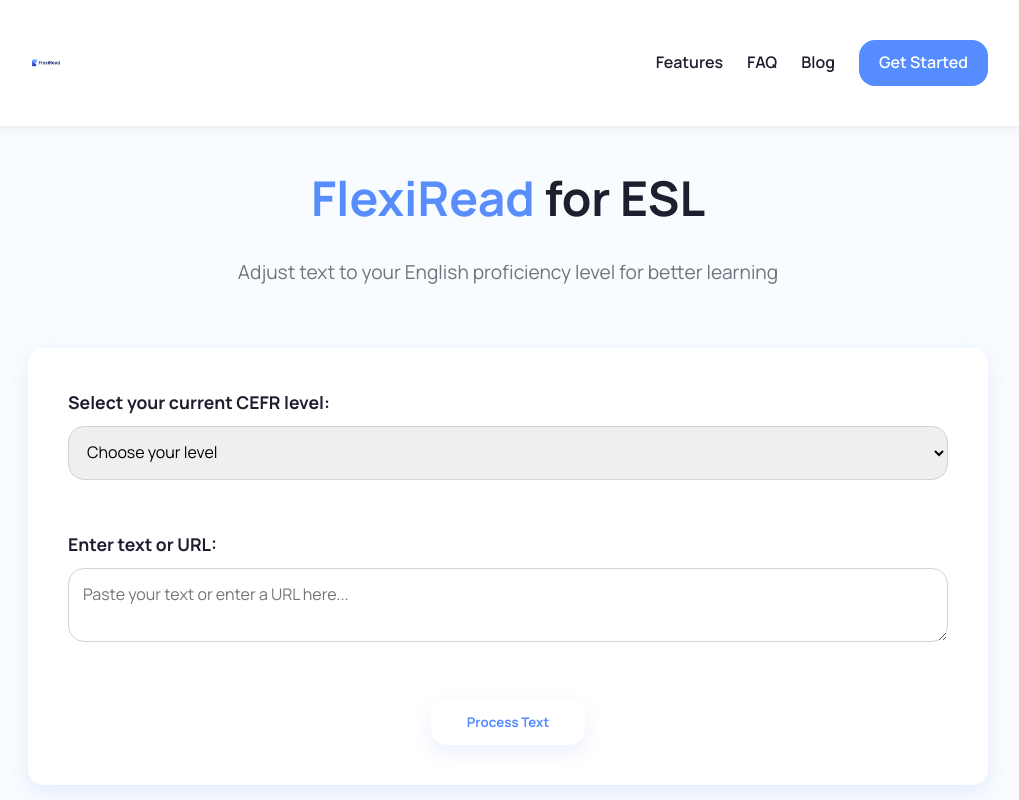
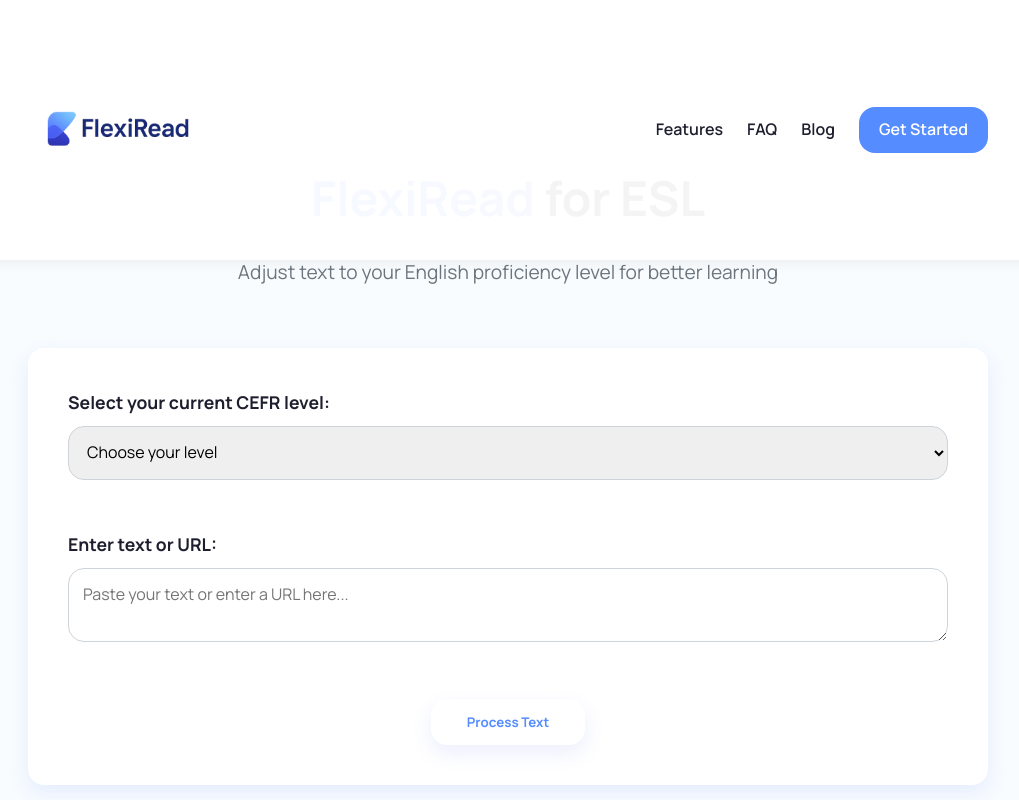
Before and after one commit to zl3323/flexiread-website, a plain HTML site: page app.html in a window 1280 px wide. Shown: the top 800 px of the page, without its empty margins (132-1151 px from the left). Drawn offline with Linux system fonts and the light colour scheme.

Commit message:
Update app.html

```diff
--- a/app.html
+++ b/app.html
@@ -70,7 +70,7 @@
     }
 
     .logo-img {
-      height: 36px;
+      height: 180px;
       width: auto;
       display: block;
     }
```
